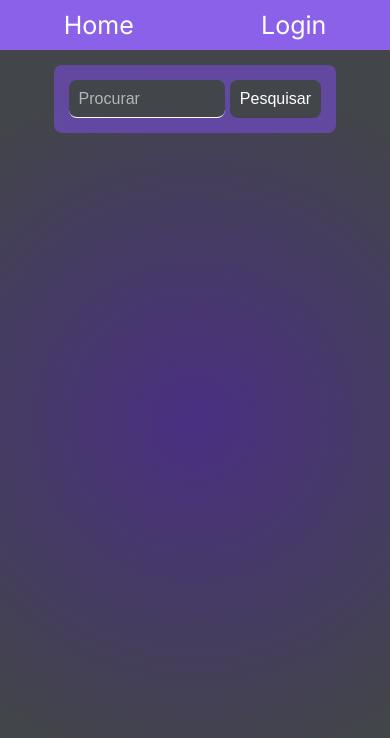
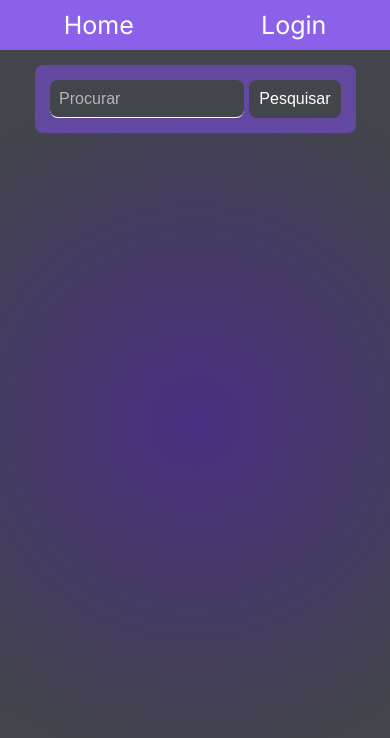
Before and after one commit to GabrielSilveira2026/Pc_Build_UP, a Next.js app: page / in a window 390 px wide. Shown: the top 738 px of the page. Built offline with nearby package versions, Linux system fonts and the light colour scheme.

Commit message:
Correcao css

```diff
--- a/src/componentes/BoxPesquisa/boxPesquisa.module.css
+++ b/src/componentes/BoxPesquisa/boxPesquisa.module.css
@@ -1,7 +1,7 @@
 .searchContent{
     margin-left: auto;
     margin-right: auto;
-    width: 80%;
+    width: 90%;
     padding: 15px;
     justify-content: center;
 }
@@ -14,3 +14,10 @@
     border-radius: 8px;
     gap: 5px;
 }
+
+
+@media (max-width: 480px) {
+    .searchContent {
+        min-width: 90%;
+    }
+}
--- a/src/componentes/Input/Input.tsx
+++ b/src/componentes/Input/Input.tsx
@@ -28,8 +28,8 @@ export const Input = forwardRef<HTMLInputElement, InputProps>(
                                 verSenha ?
                                     "text" :
                                     "password"
-                            :
-                            type
+                                :
+                                type
                         }
                         ref={ref}
                         {...props}
@@ -43,7 +43,6 @@ export const Input = forwardRef<HTMLInputElement, InputProps>(
                         />
                     }
                 </div>
-
                 {
                     erro &&
                     <p className={styles.textoAjuda}>{textoAjuda}</p>
```
